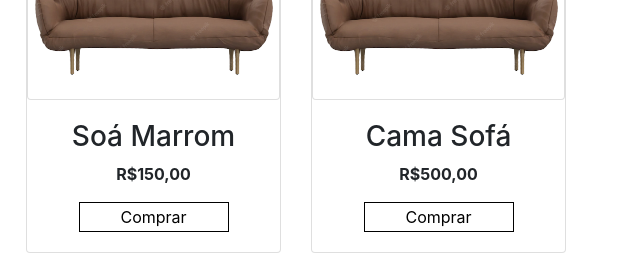
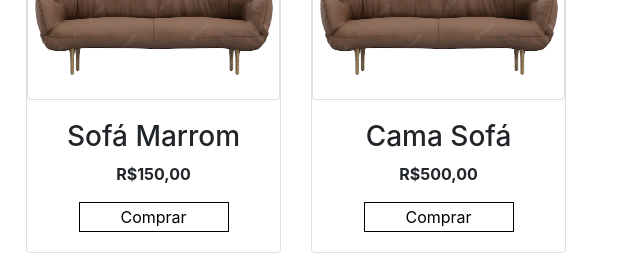
Before and after one commit to ronyerym/rm-moveis, a plain HTML site: page index.html in a window 1280 px wide. Shown: the part 2360-2624 px from the top of the page, 629-1269 px from the left. Drawn offline with nearby package versions, Linux system fonts and the light colour scheme.

Commit message:
Update index.html

```diff
--- a/index.html
+++ b/index.html
@@ -230,7 +230,7 @@
                 <div class="card" id="c">
                     <img src="./image/card1.png" alt="" class="card image-top">
                     <div class="card-body">
-                        <h3 class="card-titel text-center">Soá Marrom</h3>
+                        <h3 class="card-titel text-center">Sofá Marrom</h3>
                         <p class="card-text text-center">R$150,00</p>
                         <div id="btn3"><button>Comprar</button></div>
                     </div>
```
